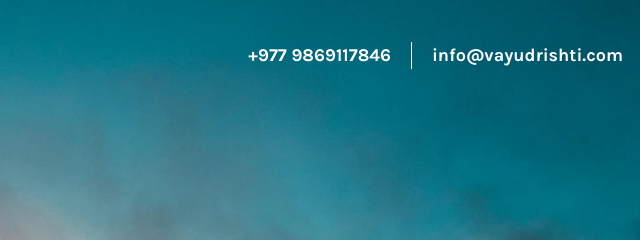
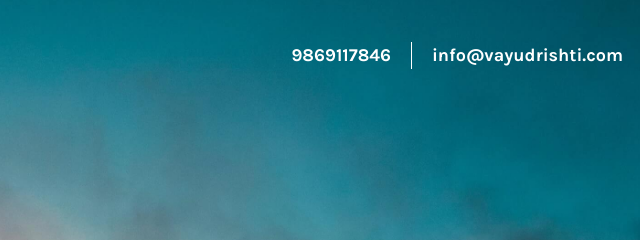
Before and after one commit to Fenom2062/coming_soon, a website: page index.html in a window 1280 px wide. Shown: the top 240 px of the page, 536-1176 px from the left. Drawn offline with nearby package versions, Linux system fonts and the light colour scheme.

```diff
--- a/index.html
+++ b/index.html
@@ -20,7 +20,7 @@
                 <a class="navbar-brand" href="#">
                     <img src="assets/images/logo.svg" alt="VayuDrishti">
                 </a>
-                <span class="navbar-text ml-auto d-none d-sm-inline-block">+977 9869117846</span>
+                <span class="navbar-text ml-auto d-none d-sm-inline-block">9869117846 </span>
                 <span class="navbar-text d-none d-sm-inline-block">info@vayudrishti.com</span>
             </nav>
         </div>
```
